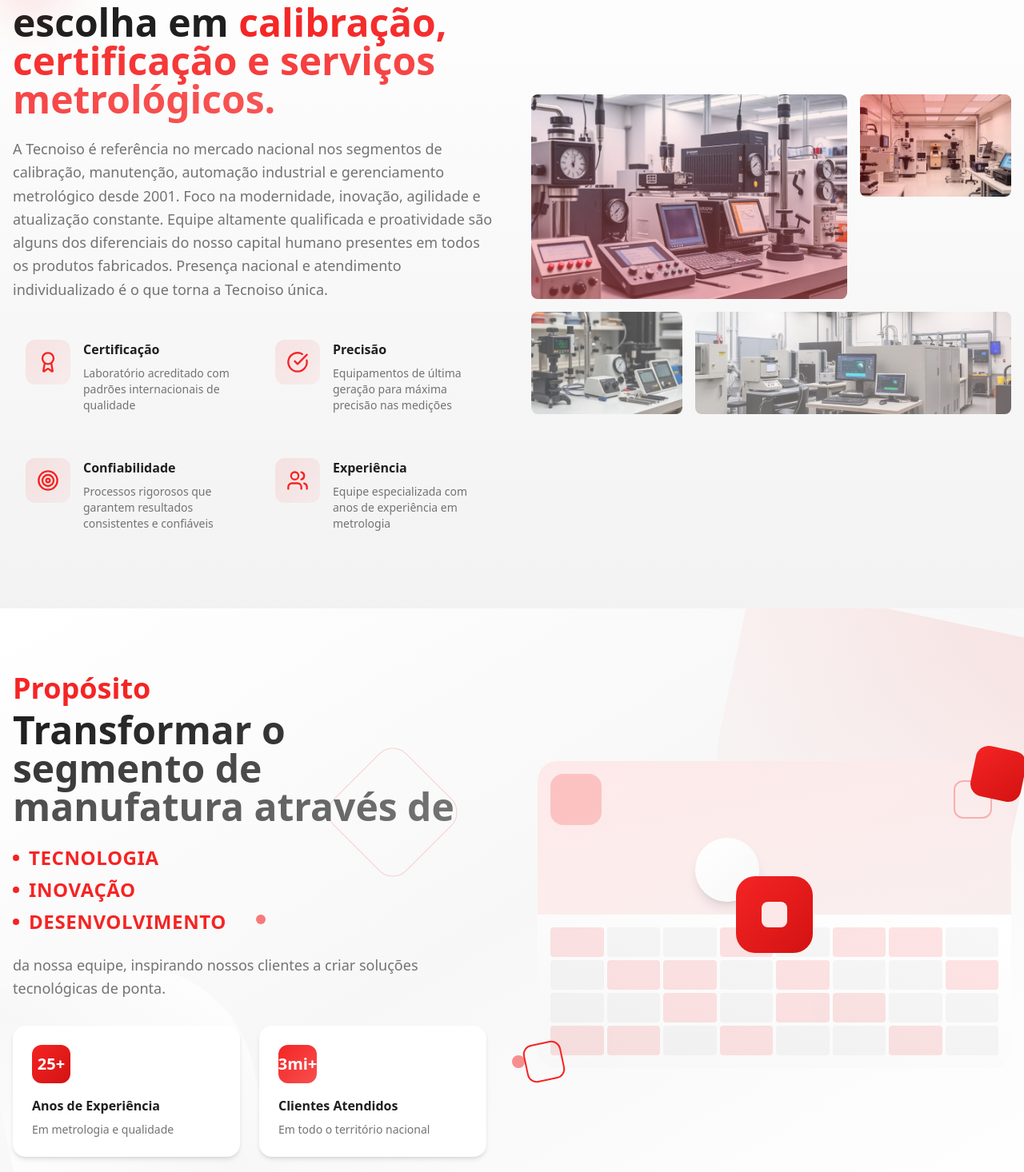
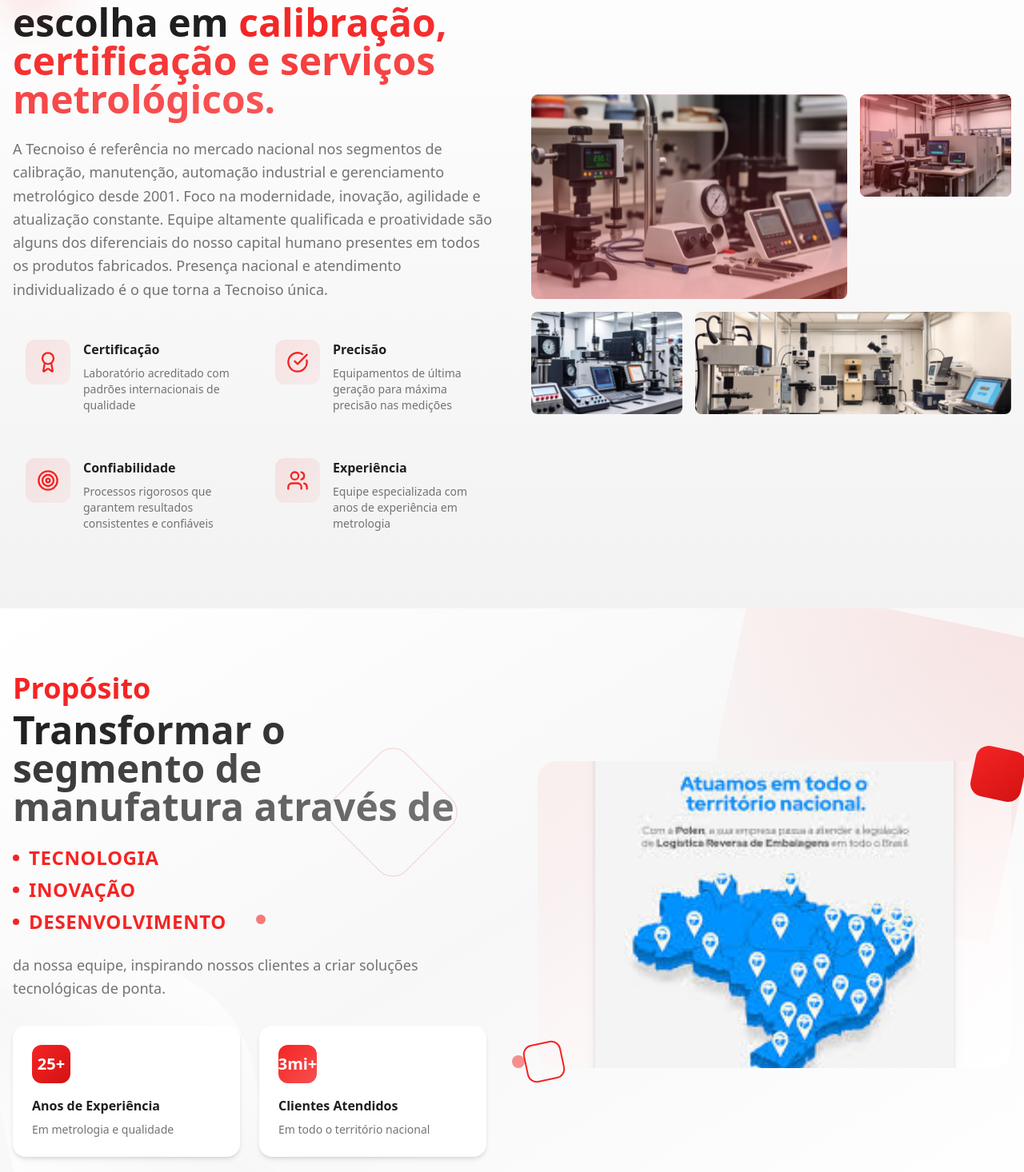
Before and after one commit to marcellos2/tecnoiso-transparent-bloom, a React (Vite) app: page / in a window 1280 px wide. Shown: the part 924-2390 px from the top of the page at 80% size. Built offline with nearby package versions, Linux system fonts and the light colour scheme; the HTML template or start-up script is replaced by a standard one.

Commit message:
Add image transitions and location maps

```diff
--- a/src/components/AboutSection.tsx
+++ b/src/components/AboutSection.tsx
@@ -1,3 +1,4 @@
+import { useState, useEffect } from "react";
 import { Card, CardContent } from "@/components/ui/card";
 import { Award, CheckCircle, Target, Users } from "lucide-react";
 import labEquipment1 from "@/assets/lab-equipment-1.jpg";
@@ -6,6 +7,24 @@ import labEquipment3 from "@/assets/lab-equipment-3.jpg";
 import labEquipment4 from "@/assets/lab-equipment-4.jpg";
 
 const AboutSection = () => {
+  const [imagePositions, setImagePositions] = useState([0, 1, 2, 3]);
+  const labImages = [labEquipment1, labEquipment2, labEquipment3, labEquipment4];
+
+  useEffect(() => {
+    const interval = setInterval(() => {
+      setImagePositions(prev => {
+        const newPositions = [...prev];
+        // Rotate positions to create alternating effect
+        const last = newPositions.pop();
+        if (last !== undefined) {
+          newPositions.unshift(last);
+        }
+        return newPositions;
+      });
+    }, 3000);
+
+    return () => clearInterval(interval);
+  }, []);
   const features = [
     {
       icon: Award,
@@ -70,35 +89,42 @@ Presença nacional e atendimento individualizado é o que torna a Tecnoiso únic
               {/* Main lab equipment showcase */}
               <div className="col-span-2 h-64 bg-gradient-to-br from-[hsl(var(--brand-red))]/20 to-[hsl(var(--brand-red))]/5 rounded-lg relative overflow-hidden">
                 <img
-                  src={labEquipment1}
+                  key={`main-${imagePositions[0]}`}
+                  src={labImages[imagePositions[0]]}
                   alt="Equipamentos de laboratório de calibração"
-                  className="w-full h-full object-cover rounded-lg opacity-80 hover:opacity-100 transition-opacity duration-300"
+                  className="w-full h-full object-cover rounded-lg opacity-0 hover:opacity-100 transition-all duration-1000 animate-fade-in"
+                  style={{ opacity: 0.8 }}
                 />
                 <div className="absolute inset-0 bg-gradient-to-t from-[hsl(var(--brand-red))]/30 to-transparent"></div>
               </div>
 
               <div className="h-32 bg-[hsl(var(--brand-red))] rounded-lg relative overflow-hidden">
                 <img
-                  src={labEquipment2}
+                  key={`small-1-${imagePositions[1]}`}
+                  src={labImages[imagePositions[1]]}
                   alt="Laboratório de metrologia"
-                  className="w-full h-full object-cover"
+                  className="w-full h-full object-cover transition-all duration-1000 animate-fade-in"
                 />
                 <div className="absolute inset-0 bg-gradient-to-br from-[hsl(var(--brand-red))]/40 to-transparent"></div>
               </div>
 
               <div className="h-32 bg-muted rounded-lg overflow-hidden">
                 <img
-                  src={labEquipment3}
+                  key={`small-2-${imagePositions[2]}`}
+                  src={labImages[imagePositions[2]]}
                   alt="Instrumentos de medição"
-                  className="w-full h-full object-cover opacity-70"
+                  className="w-full h-full object-cover opacity-0 transition-all duration-1000 animate-fade-in"
+                  style={{ opacity: 0.7 }}
                 />
               </div>
 
               <div className="col-span-2 h-32 bg-gradient-to-r from-muted to-[hsl(var(--brand-red))]/10 rounded-lg overflow-hidden">
                 <img
-                  src={labEquipment4}
+                  key={`bottom-${imagePositions[3]}`}
+                  src={labImages[imagePositions[3]]}
                   alt="Equipamentos de certificação"
-                  className="w-full h-full object-cover opacity-60"
+                  className="w-full h-full object-cover opacity-0 transition-all duration-1000 animate-fade-in"
+                  style={{ opacity: 0.6 }}
                 />
               </div>
             </div>
--- a/src/components/PurposeSection.tsx
+++ b/src/components/PurposeSection.tsx
@@ -1,3 +1,5 @@
+import brazilMap from "@/assets/brazil-map.png";
+
 const PurposeSection = () => {
   return (
     <section className="py-20 bg-gradient-to-br from-[hsl(var(--background))] via-[hsl(var(--muted))] to-[hsl(var(--background))] relative overflow-hidden">
@@ -72,36 +74,23 @@ const PurposeSection = () => {
 
           <div className="order-1 lg:order-2 relative">
             <div className="relative">
-              <div className="relative w-full h-96 rounded-3xl overflow-hidden bg-gradient-to-br from-[hsl(var(--card))] to-[hsl(var(--muted))] shadow-[var(--shadow-elegant)]">
+              <div className="relative w-full h-96 rounded-3xl overflow-hidden bg-gradient-to-br from-[hsl(var(--primary))]/5 to-[hsl(var(--background))] shadow-[var(--shadow-elegant)] p-8 flex flex-col items-center justify-center">
 
-                <div className="absolute top-0 left-0 w-full h-1/2 bg-gradient-to-br from-[hsl(var(--primary))]/10 to-[hsl(var(--brand-red))]/5 rounded-t-3xl">
-                  <div className="absolute top-4 left-4 w-16 h-16 bg-[hsl(var(--brand-red))]/20 rounded-2xl"></div>
-                  <div className="absolute top-6 right-6 w-12 h-12 border-2 border-[hsl(var(--primary))]/30 rounded-xl"></div>
-                  <div className="absolute bottom-4 left-1/3 w-20 h-20 bg-gradient-to-br from-[hsl(var(--card))] to-[hsl(var(--muted))] rounded-full shadow-lg"></div>
+                <h3 className="text-2xl md:text-3xl font-bold text-[hsl(var(--primary))] mb-4 text-center">
+                  Atuamos em todo o território nacional
+                </h3>
+
+                <div className="relative w-full max-w-md flex items-center justify-center">
+                  <img
+                    src={brazilMap}
+                    alt="Mapa do Brasil - Atuação Nacional da Tecnoiso"
+                    className="w-full h-auto object-contain animate-fade-in drop-shadow-lg"
+                  />
                 </div>
 
-                <div className="absolute bottom-0 left-0 w-full h-1/2 bg-gradient-to-tr from-[hsl(var(--muted))] to-[hsl(var(--card))] rounded-b-3xl">
-                  <div className="absolute inset-4 opacity-30">
-                    <div className="grid grid-cols-8 gap-1 h-full">
-                      {Array.from({ length: 32 }).map((_, i) => (
-                        <div
-                          key={i}
-                          className={`rounded-sm ${
-                            i % 3 === 0
-                              ? 'bg-[hsl(var(--brand-red))]/40'
-                              : i % 5 === 0
-                                ? 'bg-[hsl(var(--primary))]/40'
-                                : 'bg-[hsl(var(--muted-foreground))]/20'
-                          }`}
-                        ></div>
-                      ))}
-                    </div>
-                  </div>
-                </div>
-
-                <div className="absolute top-1/2 left-1/2 transform -translate-x-1/2 -translate-y-1/2 w-24 h-24 bg-gradient-to-br from-[hsl(var(--brand-red))] to-[hsl(var(--brand-red-dark))] rounded-3xl shadow-[var(--shadow-red)] flex items-center justify-center animate-scale-in">
-                  <div className="w-8 h-8 bg-white rounded-lg opacity-90"></div>
-                </div>
+                <p className="text-sm md:text-base text-[hsl(var(--muted-foreground))] text-center mt-4 max-w-md">
+                  Cobertura completa em todos os estados brasileiros, levando qualidade e precisão onde você precisar.
+                </p>
               </div>
 
               <div className="absolute -top-4 -right-4 w-16 h-16 bg-gradient-to-br from-[hsl(var(--brand-red))] to-[hsl(var(--brand-red-dark))] rounded-2xl shadow-[var(--shadow-red)] transform rotate-12 animate-fade-in"></div>
```
Also changed, not shown: src/assets/brazil-map.png (added).
